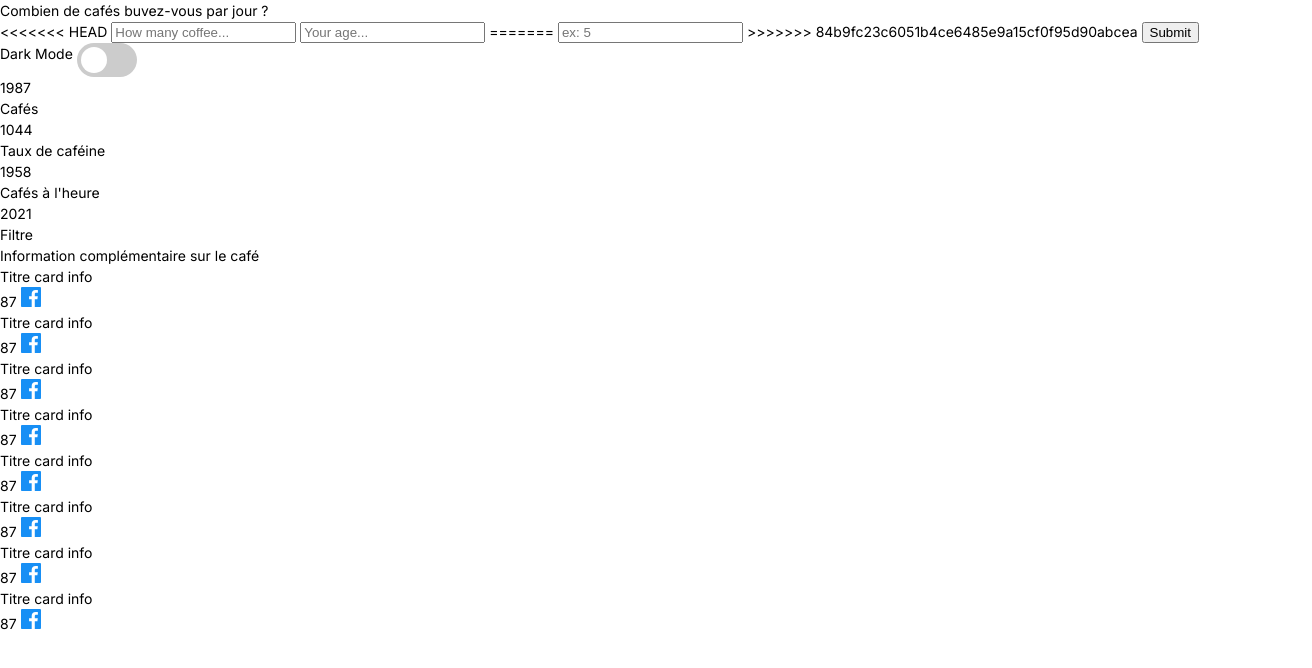
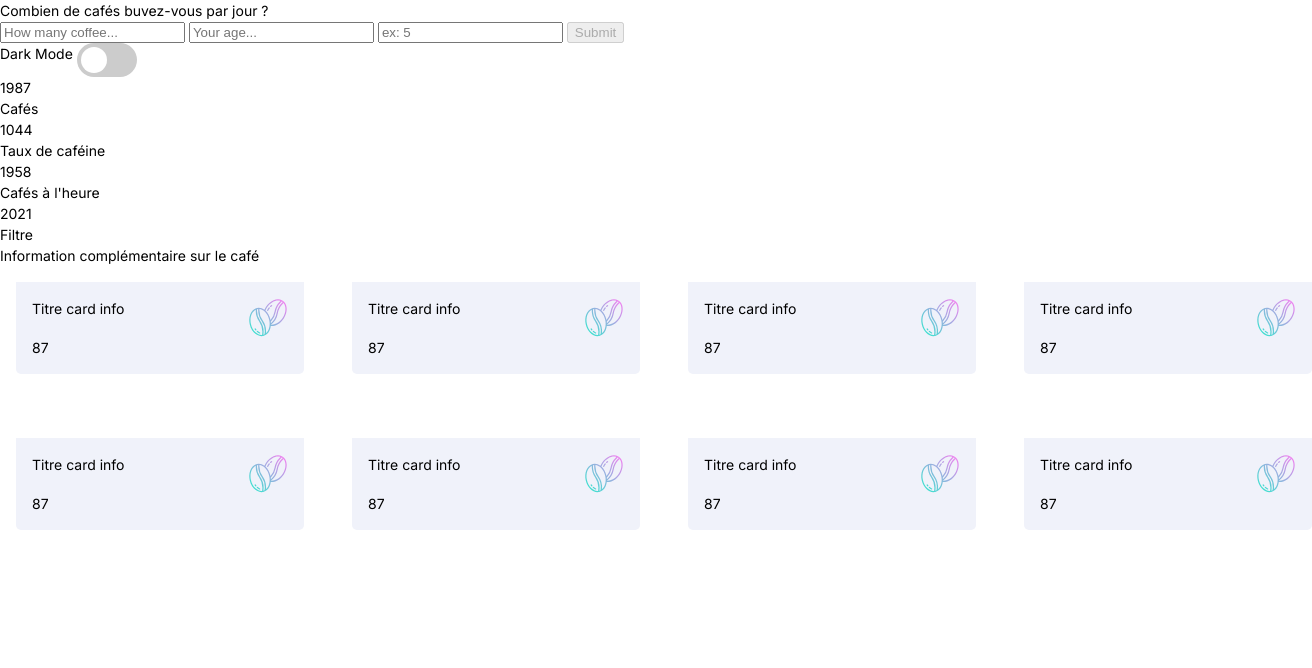
Before and after one commit to Lionel-Guyau/coffeeWild, a plain HTML site: page index.html in a window 1280 px wide. Shown: the whole page, 1312 px wide, since content can reach past the window. Drawn offline with Linux system fonts and the light colour scheme.

Commit message:
Grid secondary(gap/level)and imgbean

```diff
--- a/css/style.css
+++ b/css/style.css
@@ -91,3 +91,53 @@ body.darkMode {
   -ms-transform: translateX(26px);
   transform: translateX(26px);
 }
+/*===========Test Card=============*/
+
+.smallCard{
+  display: flex;
+  justify-content: space-between;
+  align-items: flex-start;
+  background-color: var(--LightGrayishBlueCardBG);
+  border-radius: 0 0 5px 5px;
+  min-height: 60px;
+  overflow: hidden;
+
+  margin: 1rem 1rem 2rem 1rem;
+  padding: 1rem;
+}
+/* .smallCard::before{
+  content: "";
+  background-color: var(--BrightRed);
+  position: absolute;
+  top: 0;
+  height: 2px;
+  width: 100%;
+} */
+.sideCardInfo{
+  display: flex;
+  flex-direction:column;
+  height: 100%;
+  justify-content: space-between;
+}
+@media all and (min-width: 500px){
+  .secondary-cards{
+    display: grid;
+    grid-template-columns: repeat(2, 50%);
+  }
+}
+
+@media all and (min-width: 700px){
+  .secondary-cards{
+    display: grid;
+    grid-template-columns: repeat(2,50%);
+    grid-gap: 1rem;
+  }
+}
+
+@media screen and (min-width:780px){
+  .secondary-cards{
+    display: grid;
+    grid-template-columns:repeat(4, 25%);
+    grid-gap: 1rem;
+  }
+}
--- a/index.html
+++ b/index.html
@@ -19,12 +19,9 @@
       <div class="title">
         <h1>Combien de cafés buvez-vous par jour ?</h1>
         <form id="formCoffee">
-<<<<<<< HEAD
           <input id="inputCoffee" type="number" placeholder="How many coffee...">
           <input id="inputAge" type="number" placeholder="Your age...">
-=======
           <input id="inputCoffee" type="number" placeholder="ex: 5">
->>>>>>> 84b9fc23c6051b4ce6485e9a15cf0f95d90abcea
           <input type="submit" id="submit">
           <!-- Mettre une image de mort si il dépasse 100 cafés par jours -->
         </form>
@@ -58,44 +55,60 @@
     <h2>Information complémentaire sur le café</h2>
     <section class="secondary-cards">
       <div class="smallCard">
+        <div class="sideCardInfo">
           <h4>Titre card info</h4>
-        <span>87</span>
-        <img src="images/icon-facebook.svg" alt="">
+          <p>87</p>
+        </div>
+        <img src="images/coffee-beans.svg" alt="">
       </div>
       <div class="smallCard">
+        <div class="sideCardInfo">
           <h4>Titre card info</h4>
-        <span>87</span>
-        <img src="images/icon-facebook.svg" alt="">
+          <p>87</p>
+        </div>
+        <img src="images/coffee-beans.svg" alt="">
       </div>
       <div class="smallCard">
+        <div class="sideCardInfo">
           <h4>Titre card info</h4>
-        <span>87</span>
-        <img src="images/icon-facebook.svg" alt="">
+          <p>87</p>
+        </div>
+        <img src="images/coffee-beans.svg" alt="">
       </div>
       <div class="smallCard">
+        <div class="sideCardInfo">
           <h4>Titre card info</h4>
-        <span>87</span>
-        <img src="images/icon-facebook.svg" alt="">
+          <p>87</p>
+        </div>
+        <img src="images/coffee-beans.svg" alt="">
       </div>
       <div class="smallCard">
+        <div class="sideCardInfo">
           <h4>Titre card info</h4>
-        <span>87</span>
-        <img src="images/icon-facebook.svg" alt="">
+          <p>87</p>
+        </div>
+        <img src="images/coffee-beans.svg" alt="">
       </div>
       <div class="smallCard">
+        <div class="sideCardInfo">
           <h4>Titre card info</h4>
-        <span>87</span>
-        <img src="images/icon-facebook.svg" alt="">
+          <p>87</p>
+        </div>
+        <img src="images/coffee-beans.svg" alt="">
       </div>
       <div class="smallCard">
+        <div class="sideCardInfo">
           <h4>Titre card info</h4>
-        <span>87</span>
-        <img src="images/icon-facebook.svg" alt="">
+          <p>87</p>
+        </div>
+        <img src="images/coffee-beans.svg" alt="">
       </div>
       <div class="smallCard">
+        <div class="sideCardInfo">
           <h4>Titre card info</h4>
-        <span>87</span>
-        <img src="images/icon-facebook.svg" alt="">
+          <p>87</p>
+        </div>
+        <img src="images/coffee-beans.svg" alt="">
       </div>
     </section>
   </body>
--- a/js/app.js
+++ b/js/app.js
@@ -2,7 +2,6 @@ const App = function () {
   "use strict";
 
   /* Click Dark Mode */
-<<<<<<< HEAD
   let label = document.querySelector(".switch");
   let slider = document.querySelector(".slider");
 
@@ -21,21 +20,11 @@ const App = function () {
   submitButton.disabled = true;
   inputCoffee.onkeyup = () => {
     if (inputCoffee.value.length && inputAge.value.length > 0) {
-=======
-  const inputCoffee = document.getElementById("inputCoffee");
-  const submitButton = document.getElementById("submit");
-  const formCoffee = document.getElementById("formCoffee");
-
-  submitButton.disabled = true;
-  inputCoffee.onkeyup = () => {
-    if (inputCoffee.value.length > 0) {
->>>>>>> 84b9fc23c6051b4ce6485e9a15cf0f95d90abcea
       submitButton.disabled = false;
     } else {
       submitButton.disabled = true;
     }
   };
-<<<<<<< HEAD
 /*
   formCoffee.onsubmit = function(e) {
     e.preventDefault();
@@ -53,7 +42,3 @@ const App = function () {
   }*/
 };
 App();
-=======
-};
-App()
->>>>>>> 84b9fc23c6051b4ce6485e9a15cf0f95d90abcea
```
Also changed, not shown: images/coffee-beans.svg (added). Lines whose indentation alone changed are shown as unchanged.
